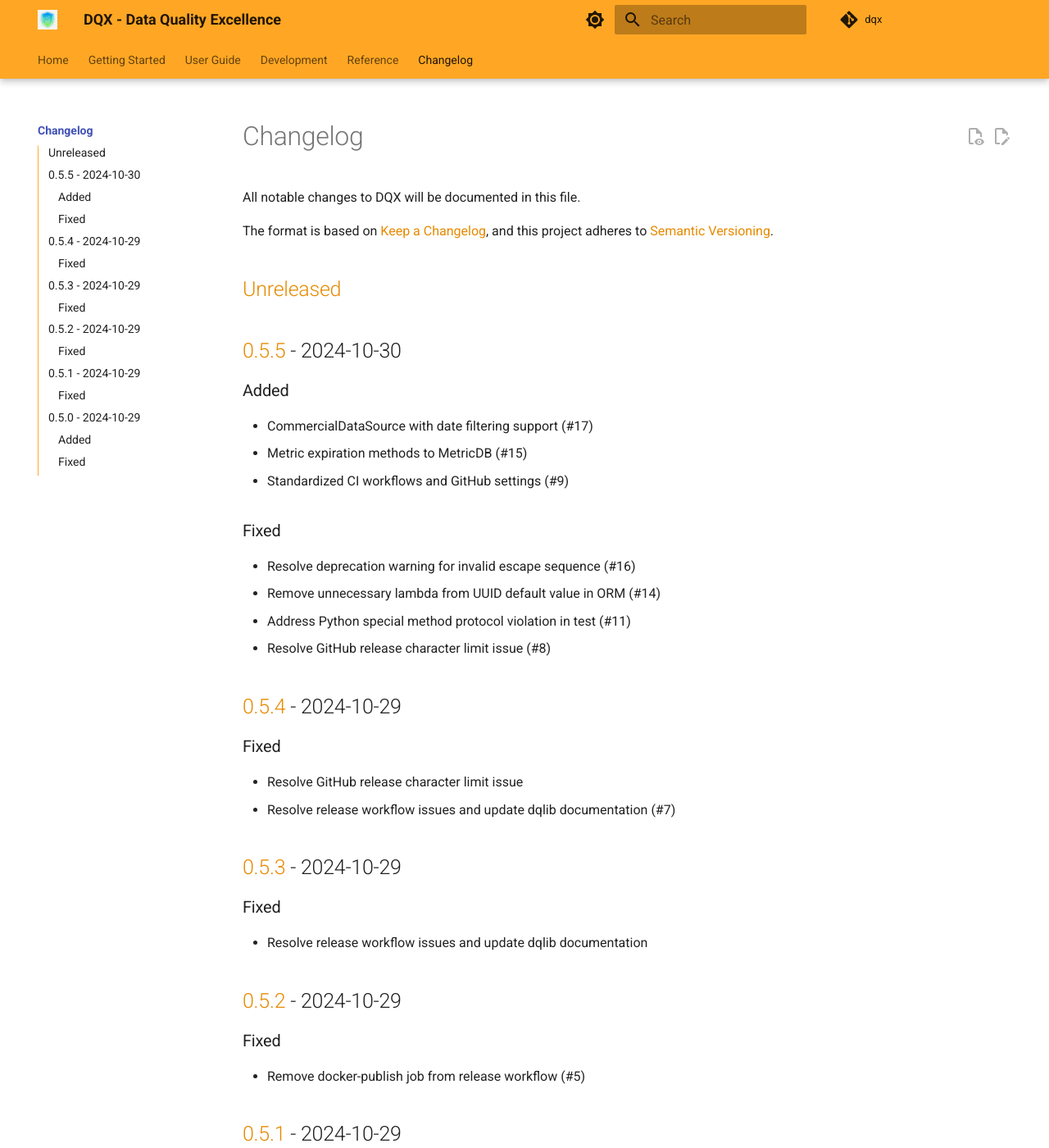
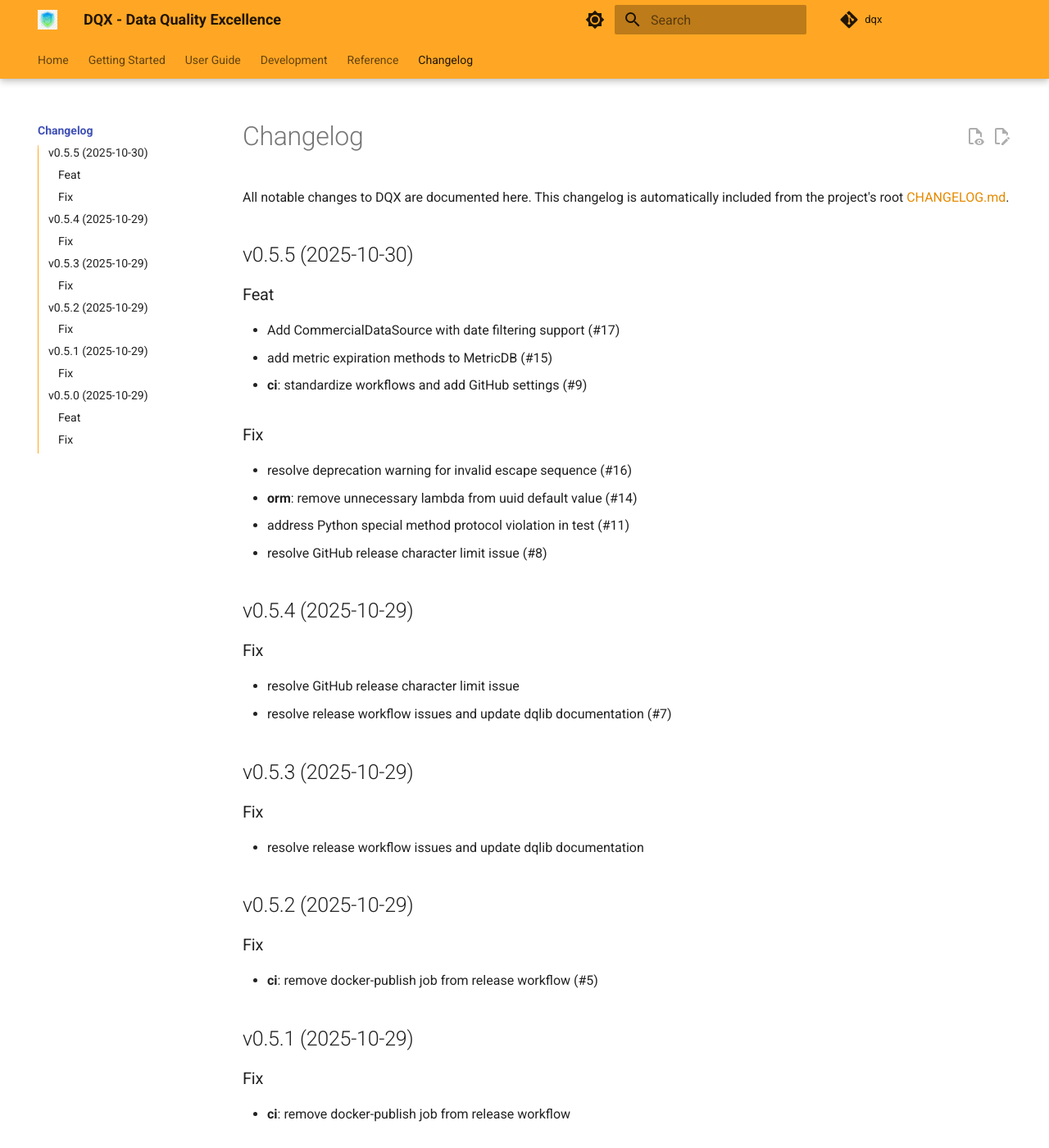
Before and after one commit to nampham2/dqx, an MkDocs documentation site: the page built from docs/changelog.md, in a window 1280 px wide and 1400 px high. Shown: the whole window at 82% size. Built offline with MkDocs 1.6.1 and Material for MkDocs 9.7.7, drawn with Linux system fonts in a browser that asks for light colours; comment, search, counter and statistics services are not loaded; some of the changed text lies outside the part shown.

Commit message:
build: add mkdocs-include-markdown plugin for changelog inclusion
- Install mkdocs-include-markdown-plugin as dev dependency
- Configure plugin in mkdocs.yml
- Update docs/changelog.md to use include directive for root CHANGELOG.md
- This ensures single source of truth for changelog content

```diff
--- a/docs/changelog.md
+++ b/docs/changelog.md
@@ -1,66 +1,13 @@
 # Changelog
 
-All notable changes to DQX will be documented in this file.
+All notable changes to DQX are documented here. This changelog is automatically included from the project's root [CHANGELOG.md](https://github.com/nampham2/dqx/blob/main/CHANGELOG.md).
 
-The format is based on [Keep a Changelog](https://keepachangelog.com/en/1.0.0/),
-and this project adheres to [Semantic Versioning](https://semver.org/spec/v2.0.0.html).
-
-## [Unreleased]
-
-## [0.5.5] - 2024-10-30
-
-### Added
-- CommercialDataSource with date filtering support (#17)
-- Metric expiration methods to MetricDB (#15)
-- Standardized CI workflows and GitHub settings (#9)
-
-### Fixed
-- Resolve deprecation warning for invalid escape sequence (#16)
-- Remove unnecessary lambda from UUID default value in ORM (#14)
-- Address Python special method protocol violation in test (#11)
-- Resolve GitHub release character limit issue (#8)
-
-## [0.5.4] - 2024-10-29
-
-### Fixed
-- Resolve GitHub release character limit issue
-- Resolve release workflow issues and update dqlib documentation (#7)
-
-## [0.5.3] - 2024-10-29
-
-### Fixed
-- Resolve release workflow issues and update dqlib documentation
-
-## [0.5.2] - 2024-10-29
-
-### Fixed
-- Remove docker-publish job from release workflow (#5)
-
-## [0.5.1] - 2024-10-29
-
-### Fixed
-- Remove docker-publish job from release workflow
-
-## [0.5.0] - 2024-10-29
-
-### Added
-- `__version__` attribute to dqx module
-
-### Fixed
-- Test-release job to handle PEP 668 system Python protection
-- Remove redundant pull_request_target from release-drafter workflow
-- Add pull-requests write permission to docs workflow
-- Correct codecov action parameter from 'file' to 'files'
-- Add --system flag to release workflow test installation
-
-[Unreleased]: https://github.com/nampham2/dqx/compare/v0.5.5...HEAD
-[0.5.5]: https://github.com/nampham2/dqx/compare/v0.5.4...v0.5.5
-[0.5.4]: https://github.com/nampham2/dqx/compare/v0.5.3...v0.5.4
-[0.5.3]: https://github.com/nampham2/dqx/compare/v0.5.2...v0.5.3
-[0.5.2]: https://github.com/nampham2/dqx/compare/v0.5.1...v0.5.2
-[0.5.1]: https://github.com/nampham2/dqx/compare/v0.5.0...v0.5.1
-[0.5.0]: https://github.com/nampham2/dqx/releases/tag/v0.5.0
+<!-- prettier-ignore -->
+{%
+   include-markdown "../CHANGELOG.md"
+   comments=false
+%}
 
 ---
 
-For detailed release notes, see the [GitHub Releases](https://github.com/nampham2/dqx/releases) page.
+For more detailed release notes, see the [GitHub Releases](https://github.com/nampham2/dqx/releases) page.
--- a/mkdocs.yml
+++ b/mkdocs.yml
@@ -112,6 +112,9 @@
   # Search
   - search:
       separator: '[\s\-\.]+'
+
+  # Include markdown files
+  - include-markdown
 
   # API documentation generation
   - mkdocstrings:
--- a/pyproject.toml
+++ b/pyproject.toml
@@ -39,6 +39,7 @@
     "mkdocs>=1.6.1",
     "mkdocs-awesome-pages-plugin>=2.10.1",
     "mkdocs-git-revision-date-localized-plugin>=1.4.7",
+    "mkdocs-include-markdown-plugin>=7.2.0",
     "mkdocs-material>=9.6.22",
     "mkdocs-minify-plugin>=0.8.0",
     "mkdocstrings>=0.30.1",
```
Also changed, not shown: 1 other file.
